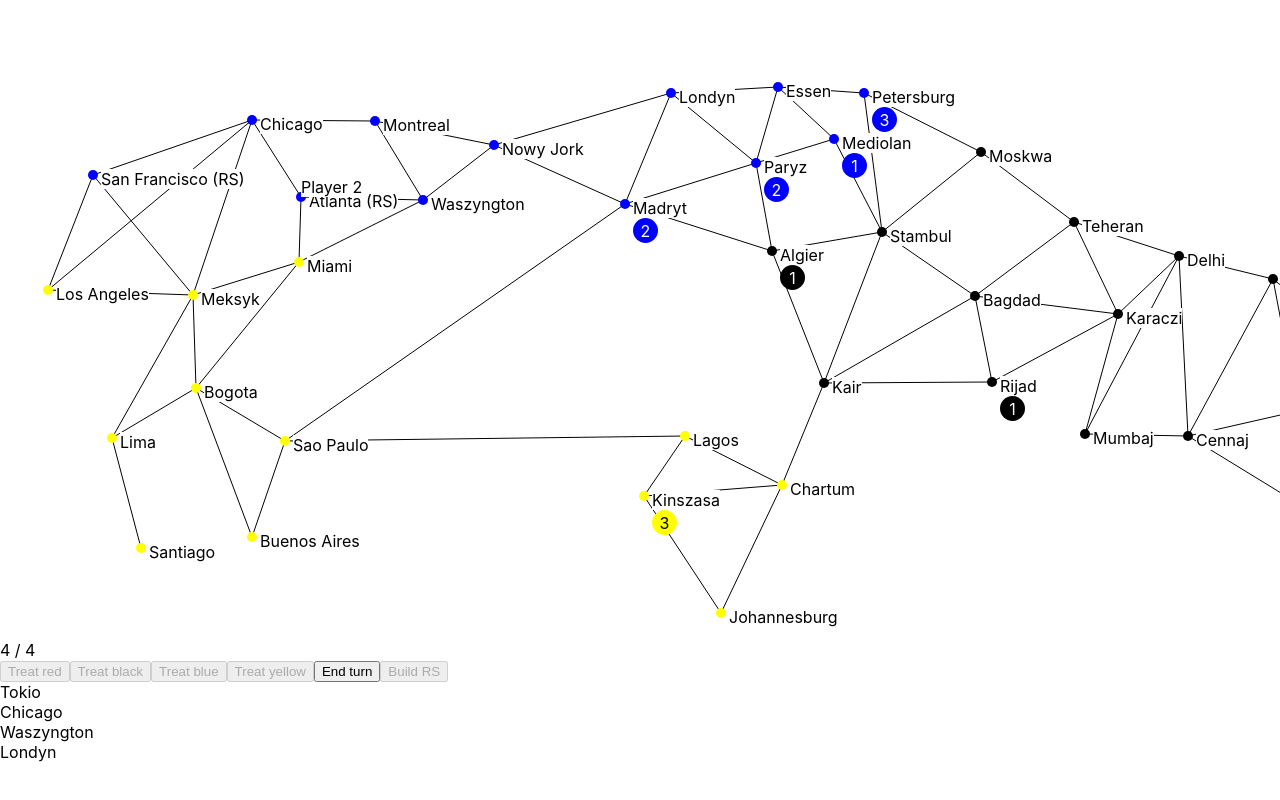
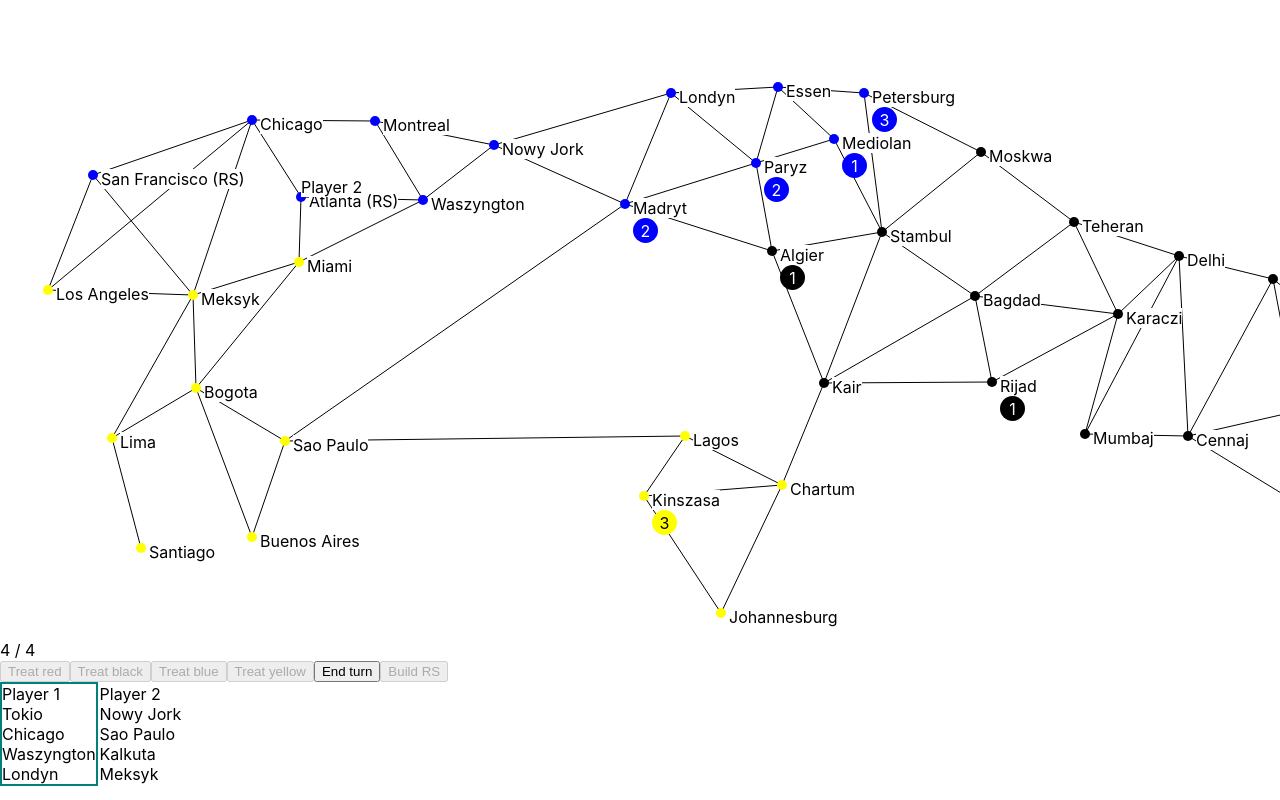
Before and after one commit to ngraczewski/pademic-tribute, a React (Create React App) app: page / in a window 1280 px wide. Both pictures are taken after a click on the button "Start game". Shown: the top 800 px of the page. Built offline with nearby package versions, Linux system fonts and the light colour scheme.

Commit message:
Added active player indicator

```diff
--- a/src/App.tsx
+++ b/src/App.tsx
@@ -2,14 +2,17 @@ import React from "react";
 import { Board } from "./components/Board";
 import { ActionsCounter } from "./components/ActionsCounter";
 import { useSelector } from "react-redux";
-import { PlayerHand } from "./components/PlayerHand";
 import { PlayerActions } from "./components/PlayerActions";
 import { GameConfig } from "./components/GameConfig";
-import { gameStageSelector } from "./redux/selectors/gameStageSelectors";
+import { gameOverReasonSelector, gameStageSelector } from "./redux/selectors/gameStageSelectors";
 import { GameStage } from "./models/GameStage";
+import { GameOverReason } from "./models/GameOverReason";
+import { PlayersHands } from "./components/PlayersHands";
 
 export const PandemicTribute = (): JSX.Element => {
   const gameStage = useSelector(gameStageSelector);
+  const gameOverReason = useSelector(gameOverReasonSelector);
+
   return (
     <>
       {gameStage === GameStage.CONFIG && <GameConfig />}
@@ -18,10 +21,15 @@ export const PandemicTribute = (): JSX.Element => {
           <Board />
           <ActionsCounter />
           <PlayerActions />
-          <PlayerHand />
+          <PlayersHands />
         </>
       )}
-      {gameStage === GameStage.LOST && <div>Game Over</div>}
+      {gameStage === GameStage.LOST && <div>
+        <div>Game Over</div>
+        {gameOverReason === GameOverReason.DISEASE_SPREAD_TOO_MUCH && <div>Disease spread too much</div>}
+        {gameOverReason === GameOverReason.GLOBAL_PANIC && <div>Global panic</div>}
+        {gameOverReason === GameOverReason.OUT_OF_TIME && <div>Out of time</div>}
+        </div>}
     </>
   );
 };
--- a/src/components/PlayerHand.tsx
+++ b/src/components/PlayerHand.tsx
@@ -1,16 +1,27 @@
-import React from "react";
+import React, { CSSProperties } from "react";
 import { useSelector, useDispatch } from "react-redux";
 import { CardType } from "../models/PlayerCard";
 import { takeDirectFlightAction } from "../redux/actions";
-import { currentPlayerSelector } from "../redux/selectors/playersSelectors";
+import { isActivePlayerSelector, playerSelector } from "../redux/selectors/playersSelectors";
 
-export const PlayerHand = (): JSX.Element => {
-  const currentPlayer = useSelector(currentPlayerSelector);
+export type Props = {
+  playerName: string;
+}
+
+export const PlayerHand = ({playerName}: Props): JSX.Element => {
+  const player = useSelector(playerSelector(playerName));
+  const isActivePlayer = useSelector(isActivePlayerSelector(playerName));
   const dispatch = useDispatch();
 
+  const style: CSSProperties = {
+    border: '2px solid white',
+    borderColor: isActivePlayer ? 'teal' : 'white'
+  }
+
   return (
-    <div>
-      {currentPlayer?.cards.map((card) => {
+    <div style={style}>
+      <div>{playerName}</div>
+      {player?.cards.map((card) => {
         const handleClick = () => {
           if (card.type !== CardType.CITY) {
             return;
--- /dev/null
+++ b/src/components/PlayersHands.tsx
@@ -0,0 +1,16 @@
+import React, { CSSProperties } from 'react';
+import { useSelector } from 'react-redux';
+import { playersSelector } from '../redux/selectors/playersSelectors';
+import { PlayerHand } from './PlayerHand';
+
+export const PlayersHands = (): JSX.Element => {
+    const players = useSelector(playersSelector);
+
+    const containerStyle: CSSProperties = {
+        display: 'flex'
+    }
+
+    return <div style={containerStyle}>
+        {players.map(player => <PlayerHand key={player.playerName} playerName={player.playerName}/>)}
+    </div>
+}
--- /dev/null
+++ b/src/models/GameOverReason.ts
@@ -0,0 +1,5 @@
+export enum GameOverReason {
+    GLOBAL_PANIC,
+    DISEASE_SPREAD_TOO_MUCH,
+    OUT_OF_TIME,
+}
--- a/src/redux/actions.ts
+++ b/src/redux/actions.ts
@@ -25,12 +25,12 @@ import {
   currentCityNameSelector,
   currentCitySelector,
   diseaseSpreadTooMuchSelector,
-  infectionsCountSelector,
   outbreaksCountSelector,
 } from "./selectors/citiesSelectors";
 import { Position } from "../models/Position";
 import { InfectionCard } from "../models/InfectionCard";
 import { infectionCardsSelector } from "./selectors/infectionCardsSelectors";
+import { GameOverReason } from "../models/GameOverReason";
 
 export const USER_ACTION = "USER_ACTION";
 export const USER_MOVE_ACTION = `${USER_ACTION}_MOVE`;
@@ -98,13 +98,13 @@ export const endTurn = createAction("END_TURN_ACTION");
 
 export const startGame = createAction("START_GAME");
 
-export const gameOver = createAction("GAME_OVER");
+export const gameOver = createAction<GameOverReason>("GAME_OVER");
 
 export const intensify = createAction("INTENSIFY");
 
 export const shuffleEpidemicsIn = createAction<{
   epidemicsCount: number;
-}>("SHUFLE_EPIDEMICS_IN");
+}>("SHUFFLE_EPIDEMICS_IN");
 
 export const startGameAction = ({
   players,
@@ -246,7 +246,7 @@ export const applyDrawPlayerCardsPhase = (playerName: string): AppThunk => (
   const playerCards = playerCardsSelector(getState());
 
   if (playerCards.length < 2) {
-    dispatch(gameOver());
+    dispatch(gameOver(GameOverReason.OUT_OF_TIME));
     return;
   }
 
@@ -406,7 +406,11 @@ export const infectCityAction = (payload: {
   const outbreaksCount = outbreaksCountSelector(getState())
   const diseaseSpreadTooMuch = diseaseSpreadTooMuchSelector(getState());
 
-  if (outbreaksCount >= 8 || diseaseSpreadTooMuch) {
-    dispatch(gameOver());
+  if (outbreaksCount >= 8) {
+    dispatch(gameOver(GameOverReason.GLOBAL_PANIC));
+  }
+
+  if (diseaseSpreadTooMuch) {
+    dispatch(gameOver(GameOverReason.DISEASE_SPREAD_TOO_MUCH));
   }
 }
--- a/src/redux/reducers/gameStageReducer.ts
+++ b/src/redux/reducers/gameStageReducer.ts
@@ -1,9 +1,27 @@
 import { createReducer } from "@reduxjs/toolkit";
+import { GameOverReason } from "../../models/GameOverReason";
 import { GameStage } from "../../models/GameStage";
 import { gameOver, startGame } from "../actions";
 
-export const gameStage = createReducer(GameStage.CONFIG, (builder) =>
+export type GameStageState = {
+  stage: GameStage;
+  gameOverReason?: GameOverReason;
+}
+
+export const initialState: GameStageState = {
+  stage: GameStage.CONFIG,
+  gameOverReason: undefined,
+}
+
+export const gameStage = createReducer(initialState, (builder) =>
   builder
-    .addCase(gameOver, () => GameStage.LOST)
-    .addCase(startGame, () => GameStage.IN_PROGRESS)
+    .addCase(gameOver, (state, {payload}) => ({
+      ...state,
+      stage: GameStage.LOST,
+      gameOverReason: payload
+    }))
+    .addCase(startGame, (state) => ({
+      ...state,
+      stage: GameStage.IN_PROGRESS
+    }))
 );
--- a/src/redux/selectors/gameStageSelectors.ts
+++ b/src/redux/selectors/gameStageSelectors.ts
@@ -1,3 +1,5 @@
 import { RootState } from "../../app/store";
 
-export const gameStageSelector = (state: RootState) => state.gameStage;
+export const gameStageSelector = (state: RootState) => state.gameStage.stage;
+
+export const gameOverReasonSelector = (state: RootState) => state.gameStage.gameOverReason;
--- a/src/redux/selectors/playersSelectors.ts
+++ b/src/redux/selectors/playersSelectors.ts
@@ -43,3 +43,8 @@ export const currentPlayerCardsSelector = createSelector(
   currentPlayerSelector,
   (player) => player?.cards
 );
+
+export const isActivePlayerSelector = (playerName: string) => createSelector(
+  currentPlayerNameSelector,
+  (currentPlayerName) => currentPlayerName === playerName
+)
```
